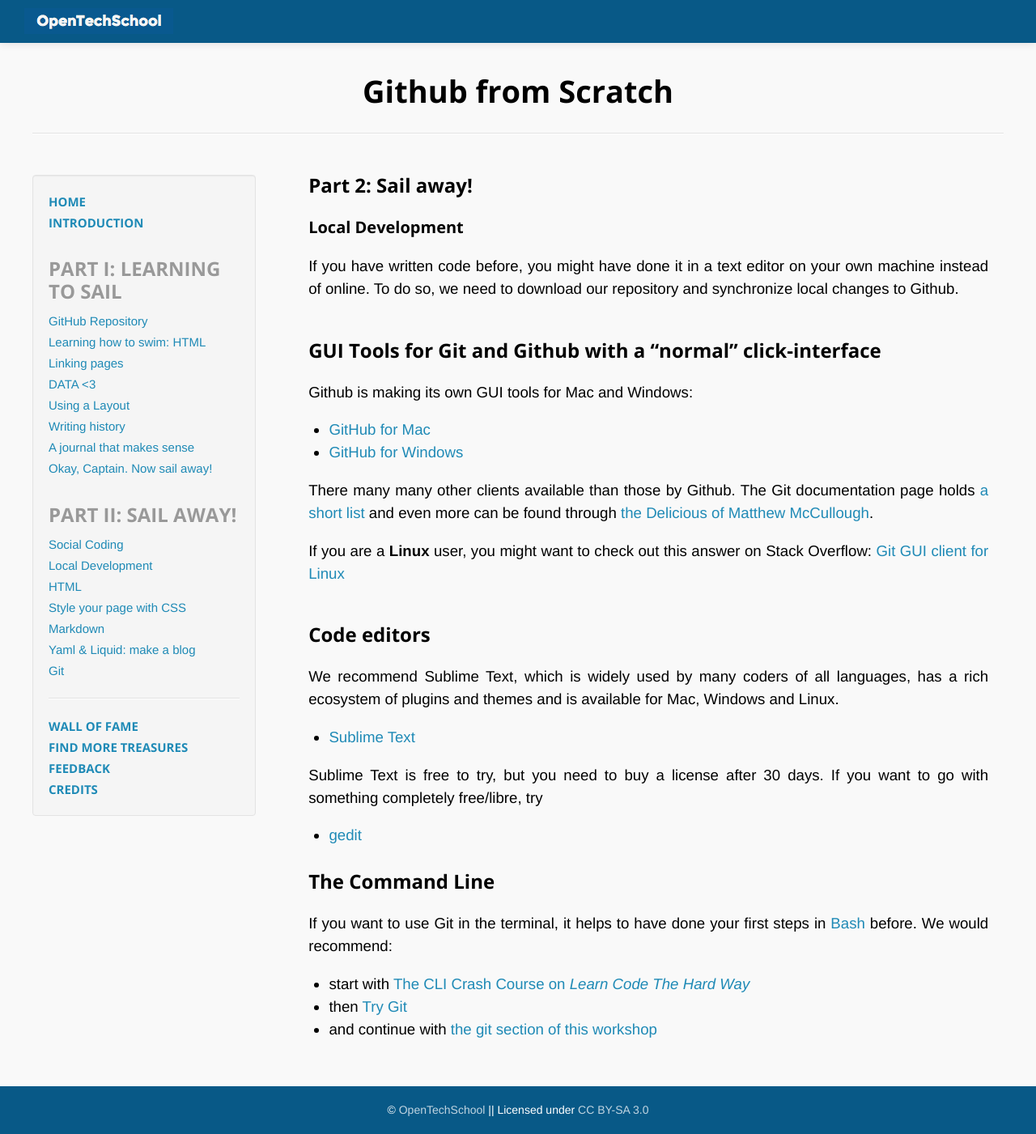
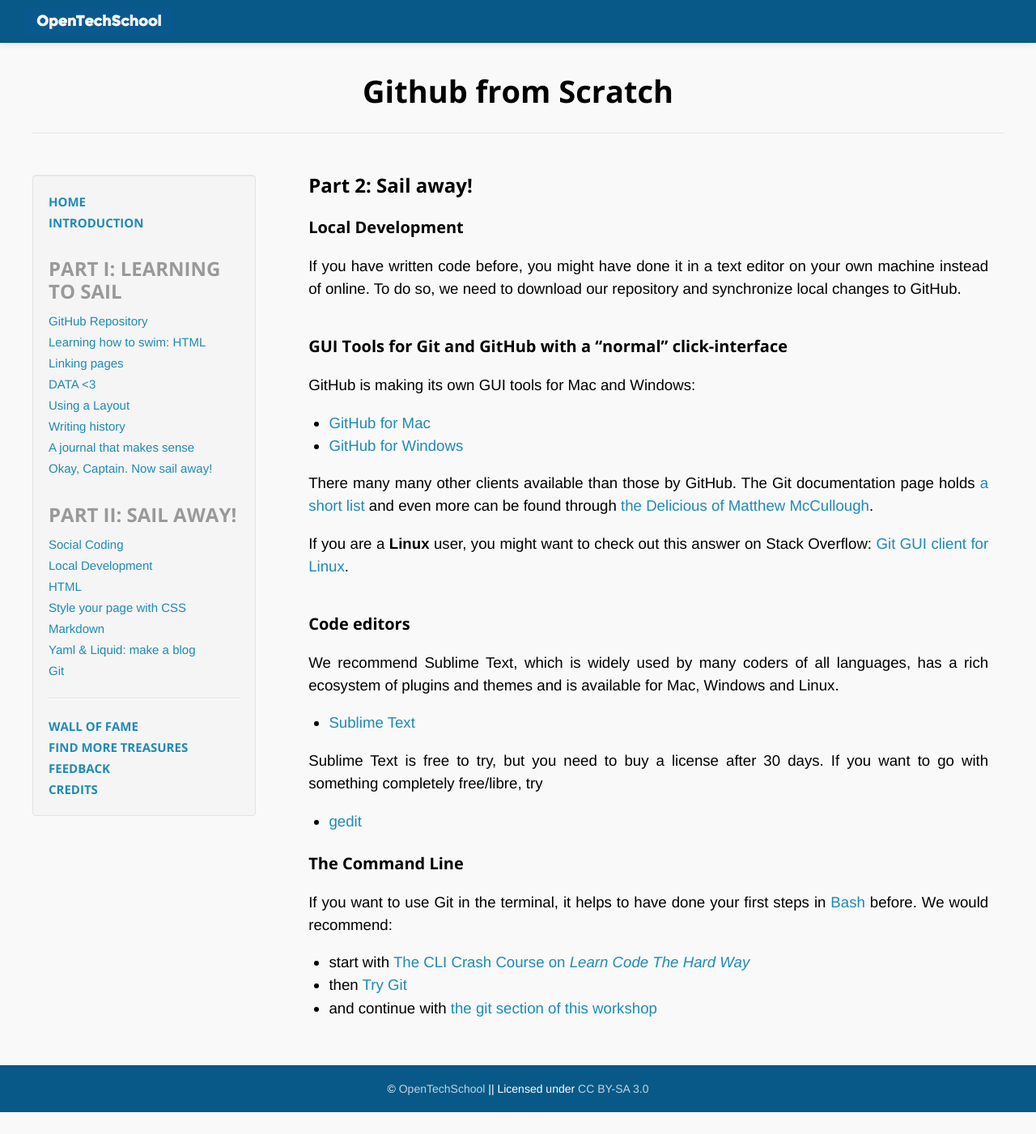
Before and after one commit to afknapping/github-from-scratch, a Jekyll site: the page built from _posts/2007-12-01-local-development.md, in a window 1280 px wide. Shown: the whole page at 81% size. Built offline with Jekyll 4.4.1, drawn with Linux system fonts in a browser that asks for light colours; Markdown is read by kramdown in place of the engine named in the settings; after the commit the page ends 1374 px from its top, so only the background shows below that.

Commit message:
use consistent spelling of GitHub, adjust headline hierarchy

```diff
--- a/_posts/2007-12-01-local-development.md
+++ b/_posts/2007-12-01-local-development.md
@@ -4,20 +4,20 @@
 chapter: "two"
 ---
 
-If you have written code before, you might have done it in a text editor on your own machine instead of online. To do so, we need to download our repository and synchronize local changes to Github.
+If you have written code before, you might have done it in a text editor on your own machine instead of online. To do so, we need to download our repository and synchronize local changes to GitHub.
 
-## GUI Tools for Git and Github with a "normal" click-interface
+### GUI Tools for Git and GitHub with a "normal" click-interface
 
-Github is making its own GUI tools for Mac and Windows:
+GitHub is making its own GUI tools for Mac and Windows:
 
 - [GitHub for Mac](http://mac.github.com/)
 - [GitHub for Windows](http://windows.github.com/)
 
-There many many other clients available than those by Github. The Git documentation page holds [a short list](http://git-scm.com/downloads/guis) and even more can be found through [the Delicious of Matthew McCullough](https://delicious.com/matthew.mccullough/gui,git).
+There many many other clients available than those by GitHub. The Git documentation page holds [a short list](http://git-scm.com/downloads/guis) and even more can be found through [the Delicious of Matthew McCullough](https://delicious.com/matthew.mccullough/gui,git).
 
-If you are a **Linux** user, you might want to check out this answer on Stack Overflow: [Git GUI client for Linux](http://stackoverflow.com/questions/1516720/git-gui-client-for-linux/1518844#1518844)
+If you are a **Linux** user, you might want to check out this answer on Stack Overflow: [Git GUI client for Linux](http://stackoverflow.com/questions/1516720/git-gui-client-for-linux/1518844#1518844).
 
-## Code editors
+### Code editors
 
 We recommend Sublime Text, which is widely used by many coders of all languages, has a rich ecosystem of plugins and themes and is available for Mac, Windows and Linux.
 
@@ -29,7 +29,7 @@
 
 
 
-## The Command Line
+### The Command Line
 
 If you want to use Git in the terminal, it helps to have done your first steps in [Bash](https://en.wikipedia.org/wiki/Bash_\(Unix_shell\)) before. We would recommend:
 
```
